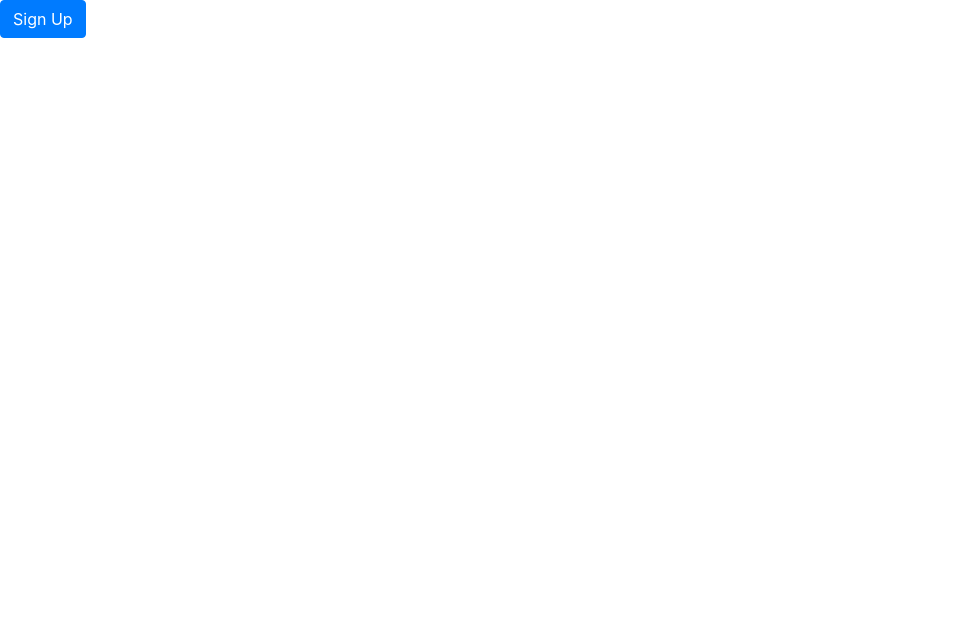
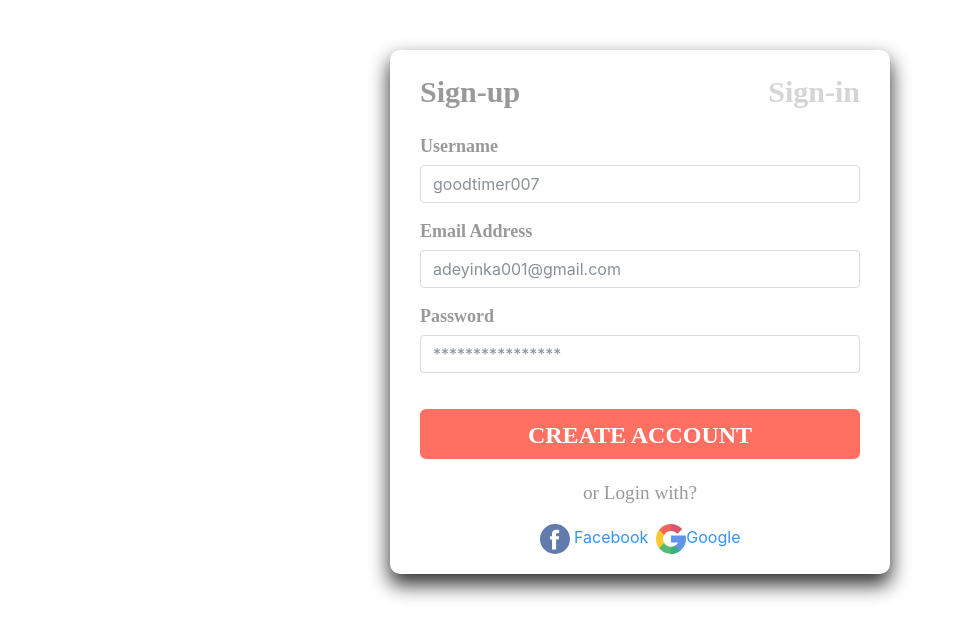
Before and after one commit to emperorsegxy/goodtime_frontend, a React (Create React App) app: page /register in a window 1280 px wide. Shown: the top 638 px of the page, without its empty margins (0-969 px from the left). Built offline with nearby package versions, Linux system fonts and the light colour scheme.

Commit message:
created movie/login component

```diff
--- a/src/components/AuthFolder/SignUp.js
+++ b/src/components/AuthFolder/SignUp.js
@@ -32,8 +32,8 @@ export default class SignUp extends React.Component {
         return (
 
             <div>
-                <button onClick={this.onOpenModal} className="btn btn-primary">Sign Up</button>
-                <Modal open={open} onClose={this.onCloseModal}>
+                {/* <button onClick={this.onOpenModal} className="btn btn-primary">Sign Up</button>
+                <Modal open={open} onClose={this.onCloseModal}> */}
                     <div className="container">
                     <div className="row">
                     </div>
@@ -81,7 +81,7 @@ export default class SignUp extends React.Component {
                     </div>
                     </div>
                     </div>
-                </Modal>
+                {/* </Modal> */}
             </div>
         );
     }
```
